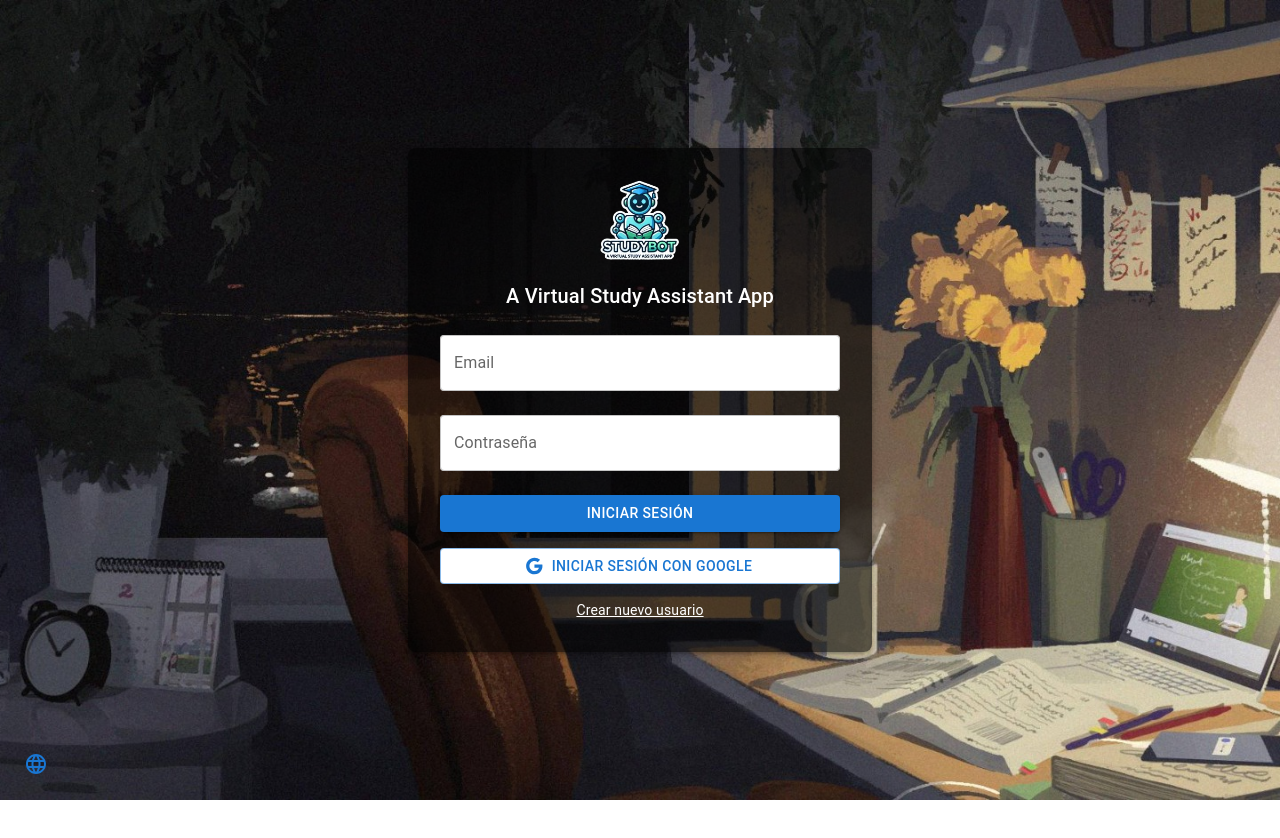
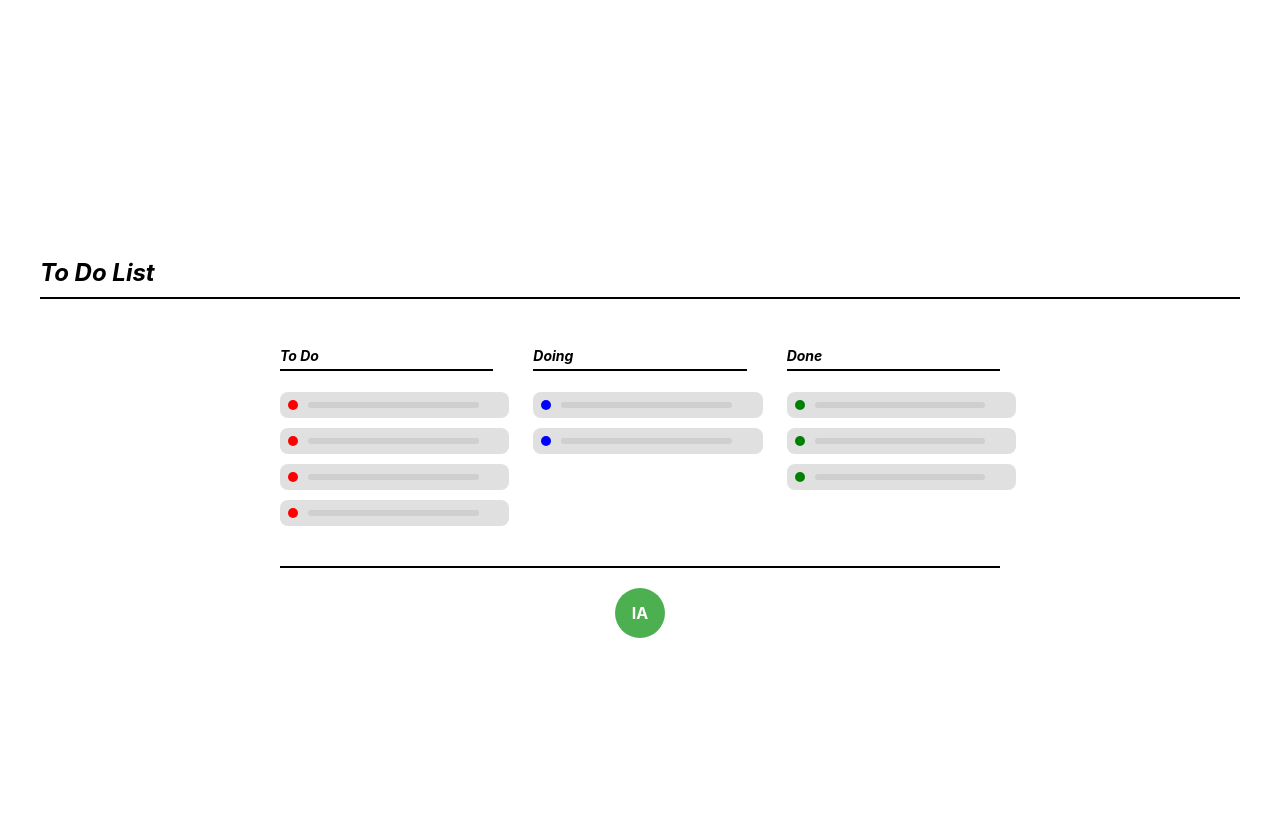
Before and after one commit to ElSenpaiSAMA/Proyecto_Study_Bot, a React (Create React App) app: page / in a window 1280 px wide. Shown: the top 838 px of the page. Before the commit the page ends 800 px from the top, so only its background shows below. Built offline with nearby package versions, Linux system fonts and the light colour scheme.

Commit message:
ToDoList Front

```diff
--- a/package.json
+++ b/package.json
@@ -40,5 +40,10 @@
       "last 1 firefox version",
       "last 1 safari version"
     ]
+  },
+  "devDependencies": {
+    "autoprefixer": "^10.4.20",
+    "postcss": "^8.5.3",
+    "tailwindcss": "^4.0.9"
   }
 }
--- a/src/frontend/App.js
+++ b/src/frontend/App.js
@@ -1,4 +1,5 @@
 import LoginPage from './pages/LoginPage';
+import ToDoList from './pages/ToDoList';
 import { BrowserRouter as Router, Route, Routes } from 'react-router-dom';
 
 function App() {
@@ -6,7 +7,7 @@ function App() {
 
     <Router>
       <Routes>
-        <Route path="/" element={<LoginPage/>}/>
+        <Route path="/" element={<ToDoList/>}/>
       </Routes>
     </Router>
   );
--- /dev/null
+++ b/src/frontend/pages/ToDoList.js
@@ -0,0 +1,73 @@
+import React from "react";
+import "../styles/ToDoList.css"; // Importa los estilos CSS
+
+const ToDoList = () => {
+  return (
+    <div className="container">
+      {/* Título */}
+      <h1 className="title">To Do List</h1>
+
+      {/* Contenedor principal */}
+      <div className="columns">
+        {/* Columna To Do */}
+        <div className="column">
+          <h2 className="column-title">To Do</h2>
+          <div className="task">
+            <span className="dot red"></span>
+            <div className="task-bar"></div>
+          </div>
+          <div className="task">
+            <span className="dot red"></span>
+            <div className="task-bar"></div>
+          </div>
+          <div className="task">
+            <span className="dot red"></span>
+            <div className="task-bar"></div>
+          </div>
+          <div className="task">
+            <span className="dot red"></span>
+            <div className="task-bar"></div>
+          </div>
+        </div>
+
+        {/* Columna Doing */}
+        <div className="column">
+          <h2 className="column-title">Doing</h2>
+          <div className="task">
+            <span className="dot blue"></span>
+            <div className="task-bar"></div>
+          </div>
+          <div className="task">
+            <span className="dot blue"></span>
+            <div className="task-bar"></div>
+          </div>
+        </div>
+
+        {/* Columna Done */}
+        <div className="column">
+          <h2 className="column-title">Done</h2>
+          <div className="task">
+            <span className="dot green"></span>
+            <div className="task-bar"></div>
+          </div>
+          <div className="task">
+            <span className="dot green"></span>
+            <div className="task-bar"></div>
+          </div>
+          <div className="task">
+            <span className="dot green"></span>
+            <div className="task-bar"></div>
+          </div>
+        </div>
+      </div>
+
+      {/* Línea separadora */}
+      <div className="separator"></div>
+
+      {/* Botón inferior */}
+      <div className="bottom-button">IA</div>
+    </div>
+  );
+};
+
+export default ToDoList;
--- /dev/null
+++ b/src/frontend/styles/ToDoList.css
@@ -0,0 +1,110 @@
+/* Contenedor principal */
+.container {
+  display: flex;
+  flex-direction: column;
+  align-items: center;
+  justify-content: center;
+  min-height: 100vh;
+  background-color: white;
+  padding: 40px;
+}
+
+/* Estilos del título */
+.title {
+  font-size: 24px;
+  font-style: italic;
+  font-weight: bold;
+  width: 100%;
+  text-align: left;
+  border-bottom: 2px solid black;
+  padding-bottom: 10px;
+}
+
+/* Contenedor de columnas */
+.columns {
+  display: flex;
+  justify-content: center;
+  gap: 40px;
+  margin-top: 20px;
+  width: 60%;
+}
+
+/* Cada columna */
+.column {
+  display: flex;
+  flex-direction: column;
+  align-items: flex-start;
+  width: 30%;
+}
+
+/* Títulos de columna */
+.column-title {
+  font-size: 14px;
+  font-style: italic;
+  font-weight: bold;
+  border-bottom: 2px solid black;
+  padding-bottom: 5px;
+  width: 100%;
+}
+
+/* Estilos de las tareas */
+.task {
+  display: flex;
+  align-items: center;
+  background-color: #e0e0e0;
+  border-radius: 8px;
+  padding: 8px;
+  margin-top: 10px;
+  width: 100%;
+}
+
+/* Punto de color de cada tarea */
+.dot {
+  width: 10px;
+  height: 10px;
+  border-radius: 50%;
+  margin-right: 10px;
+}
+
+/* Colores de los puntos */
+.red {
+  background-color: red;
+}
+
+.blue {
+  background-color: blue;
+}
+
+.green {
+  background-color: green;
+}
+
+/* Barra gris de la tarea */
+.task-bar {
+  width: 80%;
+  height: 6px;
+  background-color: #cfcfcf;
+  border-radius: 3px;
+}
+
+/* Línea separadora */
+.separator {
+  width: 60%;
+  border-bottom: 2px solid black;
+  margin-top: 40px;
+}
+
+/* Botón redondo */
+.bottom-button {
+  margin-top: 20px;
+  width: 50px;
+  height: 50px;
+  background-color: #4caf50;
+  color: white;
+  font-weight: bold;
+  border-radius: 50%;
+  display: flex;
+  align-items: center;
+  justify-content: center;
+  font-size: 16px;
+}
```
Also changed, not shown: 1 other file (tests, documents, lock files or other folders).
